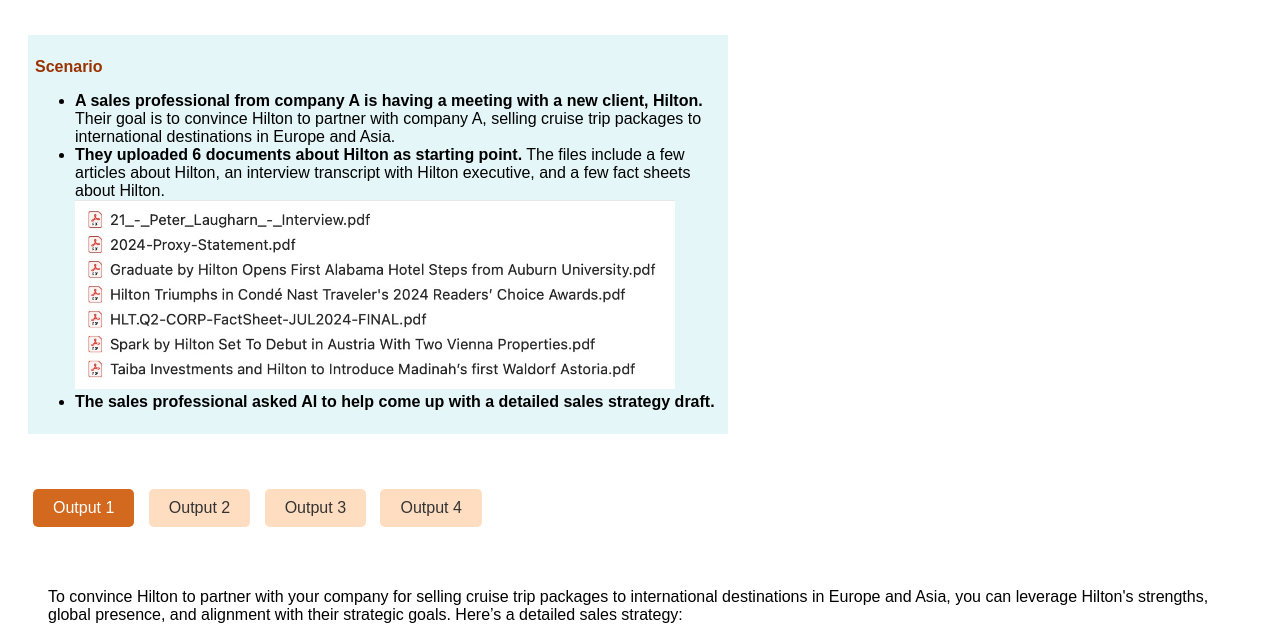
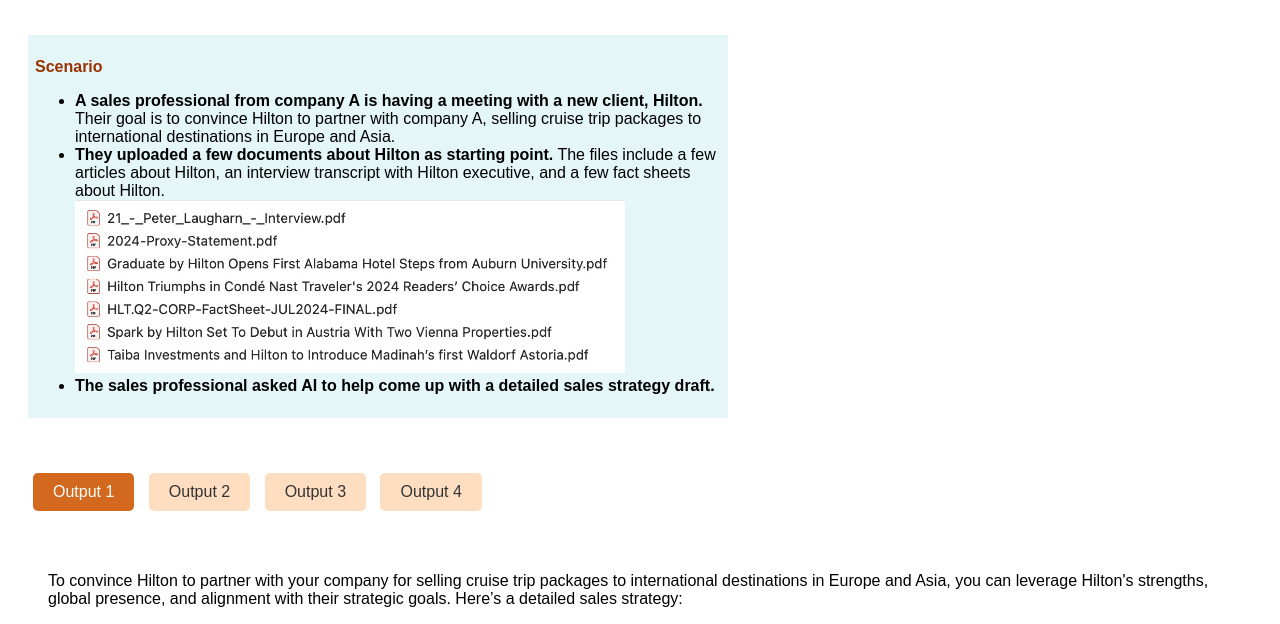
Before and after one commit to candy1110-us/UserTesting, a plain HTML site: page index.html in a window 1280 px wide. Shown: the part 107-731 px from the top of the page. Drawn offline with Linux system fonts and the light colour scheme.

Commit message:
Update index.html

```diff
--- a/index.html
+++ b/index.html
@@ -50,8 +50,8 @@
 <p><span style="color: #993300;"><strong>Scenario</strong></span></p>
 <ul>
 <li><strong>A sales professional from company A is having a meeting with a new client, Hilton.</strong> Their goal is to convince Hilton to partner with company A, selling cruise trip packages to international destinations in Europe and Asia.</li>
-<li><strong>They uploaded 6 documents about Hilton as starting point.</strong> The files include a few articles about Hilton, an interview transcript with Hilton executive, and a few fact sheets about Hilton.</li>
-<img src="Files.jpg" alt="files" width="600"  />
+<li><strong>They uploaded a few documents about Hilton as starting point.</strong> The files include a few articles about Hilton, an interview transcript with Hilton executive, and a few fact sheets about Hilton.</li>
+<img src="Files.jpg" alt="files" width="550"  />
 <li><strong>The sales professional&nbsp;asked AI to help come up with a detailed sales strategy draft.</strong></li>
 </ul>
 </td>
```
